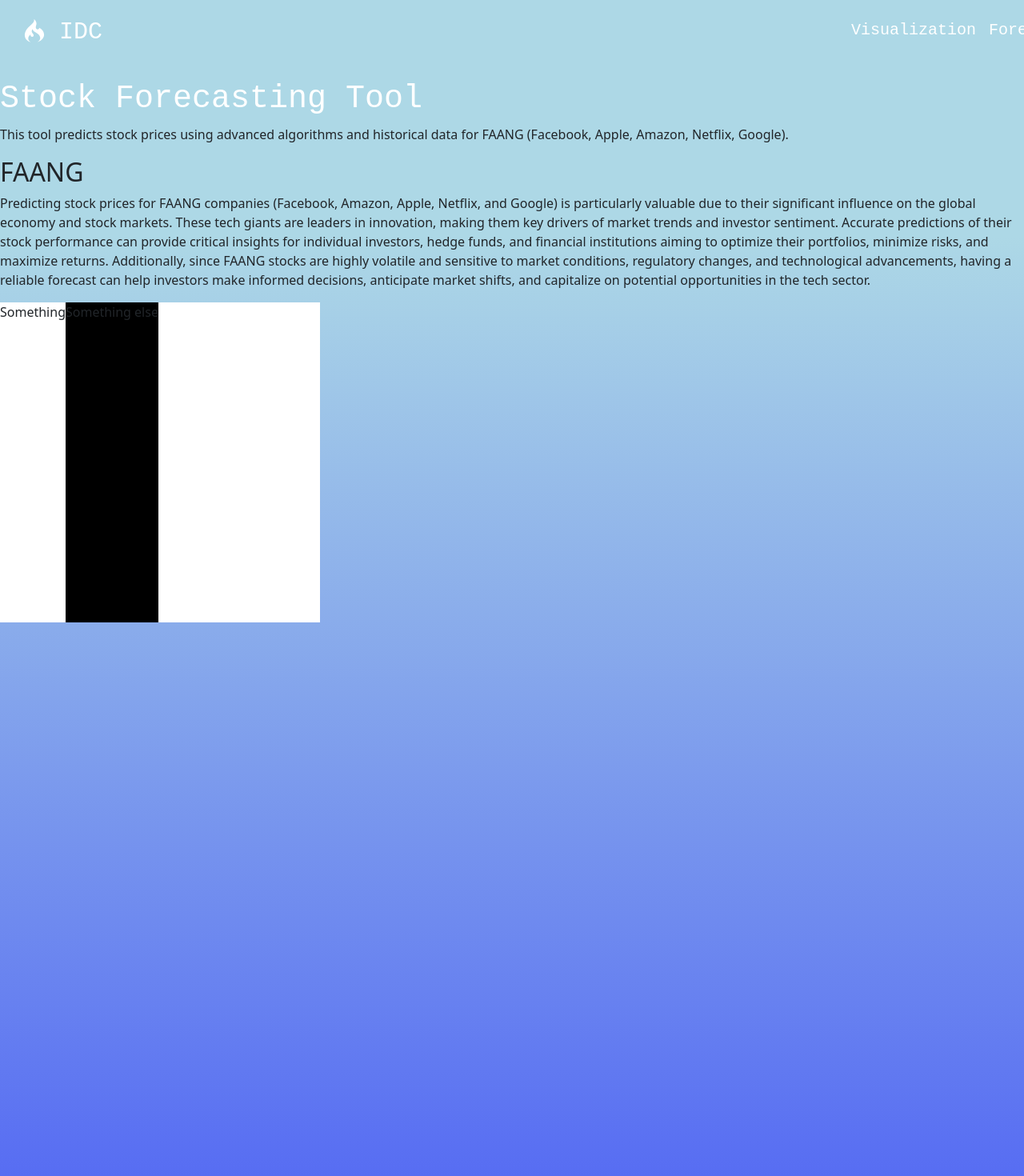
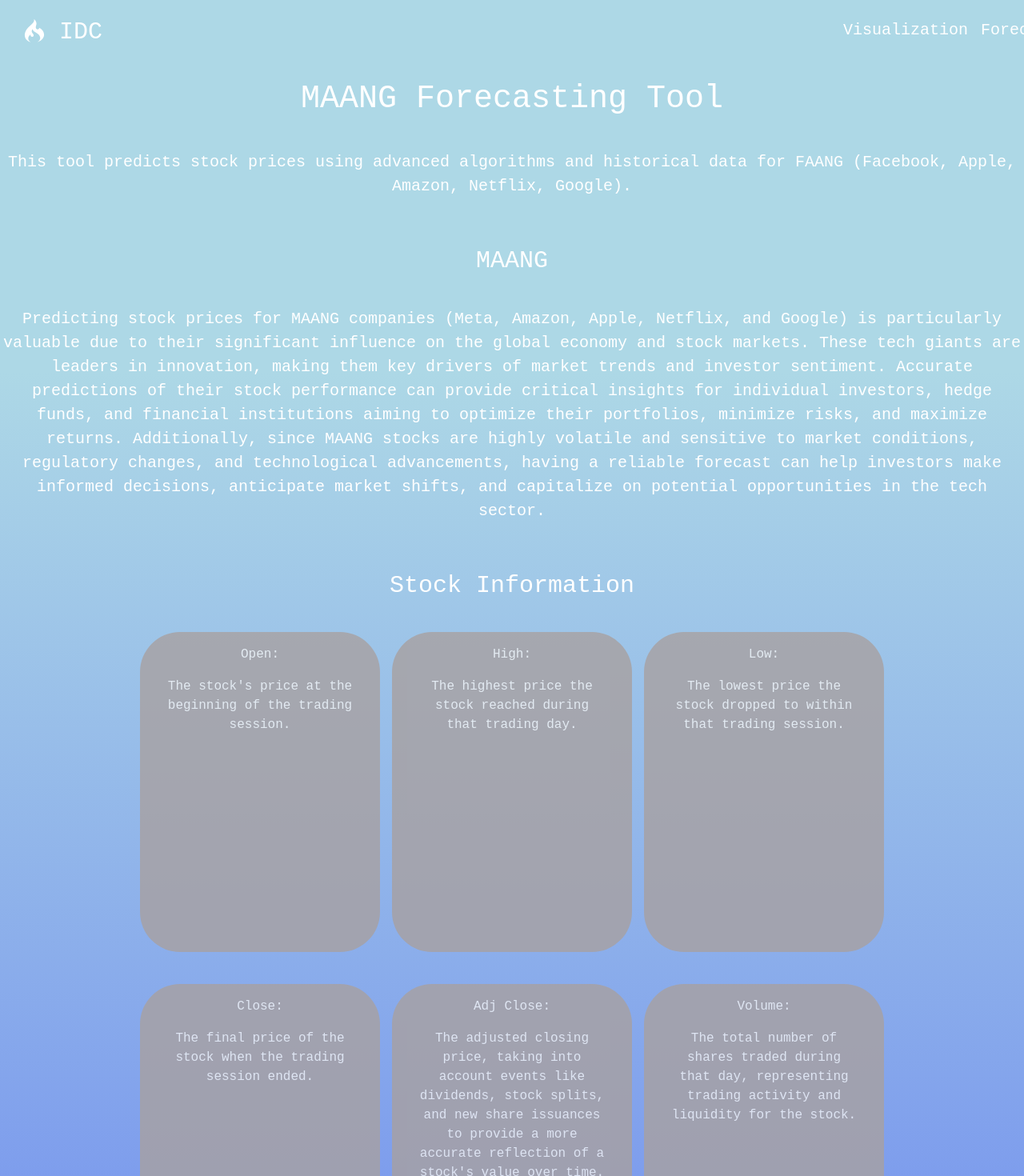
Before and after one commit to StarStrucken/HackED-Beta-2024, a React (Vite) app in the folder Frontend/: page / in a window 1280 px wide. Shown: the top 1470 px of the page at 80% size. Built offline with nearby package versions, Linux system fonts and the light colour scheme.

Commit message:
oh my god so much new code

```diff
--- /dev/null
+++ b/Frontend/src/CustomNavDropdown.css
@@ -0,0 +1,12 @@
+.dropdown-hover .dropdown-menu {
+  opacity: 0;
+  visibility: hidden;
+  transform: translateY(-10px);
+  transition: opacity 0.3s ease, transform 0.3s ease;
+}
+
+.dropdown-hover:hover .dropdown-menu {
+  opacity: 1;
+  visibility: visible;
+  transform: translateY(0);
+}
--- /dev/null
+++ b/Frontend/src/CustomNavDropdown.jsx
@@ -0,0 +1,46 @@
+import { useState } from 'react';
+import { NavDropdown, Nav } from 'react-bootstrap';
+import './CustomNavDropdown.css';
+
+export default function CustomNavDropdown() {
+  const [isOpen, setIsOpen] = useState(false);
+
+  return (
+    <div
+      className="dropdown-hover"
+      onMouseEnter={() => setIsOpen(true)}
+      onMouseLeave={() => setIsOpen(false)}
+    >
+      <NavDropdown
+        title={<span style={{ color: "white" }}>About</span>}
+        id="about-dropdown"
+        className="custom-nav-dropdown"
+        show={isOpen}
+        style={{
+          fontSize: "20px",
+          fontFamily: "monospace",
+          marginTop: "10px",
+          height: "40px"
+        }}
+      >
+        <NavDropdown.Item
+          style={{ fontSize: "20px", fontFamily: "monospace" }}
+          href="#tech-stack"
+        >
+          <Nav.Link href="#tech-stack">Tech Stack</Nav.Link>
+        </NavDropdown.Item>
+        <NavDropdown.Divider />
+        <NavDropdown.Item
+          style={{
+            fontSize: "20px",
+            fontFamily: "monospace",
+            marginBottom: "10px",
+          }}
+          href="#team"
+        >
+          <Nav.Link href="#team">Team</Nav.Link>
+        </NavDropdown.Item>
+      </NavDropdown>
+    </div>
+  );
+};
--- /dev/null
+++ b/Frontend/src/NavBar.css
@@ -0,0 +1,3 @@
+.custom-nav-dropdown .dropdown-toggle::after {
+    border-top: 0.3em solid white !important;
+  }
--- a/Frontend/src/NavBar.jsx
+++ b/Frontend/src/NavBar.jsx
@@ -2,7 +2,9 @@
 import Nav from "react-bootstrap/Nav";
 import "bootstrap/dist/css/bootstrap.min.css";
 import { DiCodeigniter } from "react-icons/di";
-import NavDropdown from "react-bootstrap/NavDropdown";
+import CustomNavDropdown from "./CustomNavDropDown";
+import "./NavBar.css";
+
 export default function NavBar() {
   const goToVisualization = () => {
     window.location.href = "/visualization";
@@ -39,7 +41,7 @@
                 style={{
                   display: "flex",
                   alignItems: "center",
-                  marginRight: "920px",
+                  marginRight: "910px",
                   fontSize: "30px",
                   fontFamily: "monospace",
                   marginTop: "5px",
@@ -82,37 +84,7 @@
               </p>
             </Nav.Link>
 
-            <NavDropdown
-              title="About"
-              id="about-dropdown"
-              style={{
-                fontSize: "20px",
-                fontFamily: "monospace",
-                marginTop: "10px",
-                color: "white",
-                height: "40px",
-              }}
-            >
-              <NavDropdown.Item
-                style={{ fontSize: "20px", fontFamily: "monospace" }}
-                href="#tech-stack"
-              >
-                <Nav.Link href="#tech-stack">Tech Stack</Nav.Link>
-              </NavDropdown.Item>
-              <NavDropdown.Divider />
-
-              <NavDropdown.Item
-                style={{
-                  fontSize: "20px",
-                  fontFamily: "monospace",
-                  marginBottom: "10px",
-                }}
-                href="#team"
-              >
-                <Nav.Link href="#team">Team</Nav.Link>
-              </NavDropdown.Item>
-
-            </NavDropdown>
+            <CustomNavDropdown />
           </Nav>
         </div>
       </Navbar>
--- a/Frontend/src/StartPage.css
+++ b/Frontend/src/StartPage.css
@@ -1,3 +1,7 @@
+.start-page {
+    text-align: center;
+}
+
 .page {
   margin: auto;
   display: flex;
@@ -5,7 +9,7 @@
   background-image: linear-gradient(lightblue 10%, blue 90%);
   height: max-content;
   height: 100%;
-    height: 370vh;
+  height: 580vh;
 }
 
 .project-title {
@@ -20,8 +24,23 @@
   cursor: default;
 }
 
+.description {
+  font-size: 20px;
+  text-emphasis: bold;
+  margin-top: 40px;
+  font-family: monospace;
+  color: white;
+}
+
+.description-header {
+  font-size: 30px;
+  text-emphasis: bold;
+  margin-top: 60px;
+  font-family: monospace;
+  color: white;
+}
+
 .flex-container {
-
   display: flex;
   flex-wrap: nowrap;
   background-color: white;
@@ -29,10 +48,41 @@
   height: 400px;
 }
 
-
 .flex-container2 {
   display: flex;
   flex-wrap: nowrap;
+  margin-left: 100px;
   background-color: black;
-    width:
 }
+
+.container {
+  display: flex;
+  flex-wrap: wrap;
+  justify-content: center;
+  gap: 15px;
+  margin-top: 40px;
+}
+
+.box, .box-2 {
+  background-color: #a8a1a1;
+  opacity: 0.8;
+  position: relative;
+  height: 400px;
+  width: 300px;
+  padding: 1rem 2rem;
+  border-radius: 50px;
+  font-family: monospace;
+  text-align: center;
+  color: whitesmoke;
+  transition: transform 0.2s, color 0.2s;
+}
+
+.box-2 {
+  height: 550px;
+  width: 550px;
+}
+
+.box:hover, .box-2:hover {
+  border: 2px solid whitesmoke;
+  transform: scale(1.1);
+}
--- a/Frontend/src/StartPage.jsx
+++ b/Frontend/src/StartPage.jsx
@@ -9,21 +9,31 @@
     return (
         <div className="page" id="top">
             <NavBar />
-            <div>
-                <h1 className="project-title"> Stock Forecasting Tool</h1>
-            <p>This tool predicts stock prices using advanced algorithms and historical data for FAANG (Facebook, Apple, Amazon, Netflix, Google).</p>
-            <h2>FAANG</h2>
-            <p>Predicting stock prices for FAANG companies (Facebook, Amazon, Apple, Netflix, and Google) is particularly valuable due to their significant influence on the global economy and stock markets.
+            <div className="start-page">
+                <h1 className="project-title"> MAANG Forecasting Tool</h1>
+            <p className="description">This tool predicts stock prices using advanced algorithms and historical data for FAANG (Facebook, Apple, Amazon, Netflix, Google).</p>
+            <h2 className="description-header">MAANG</h2>
+            <p className="description">Predicting stock prices for MAANG companies (Meta, Amazon, Apple, Netflix, and Google) is particularly valuable due to their significant influence on the global economy and stock markets.
                 These tech giants are leaders in innovation, making them key drivers of market trends and investor sentiment. Accurate predictions of their stock performance can provide critical insights for individual investors, hedge funds, and financial institutions aiming to optimize their portfolios, minimize risks, and maximize returns.
-                Additionally, since FAANG stocks are highly volatile and sensitive to market conditions, regulatory changes, and technological advancements, having a reliable forecast can help investors make informed decisions, anticipate market shifts, and capitalize on potential opportunities in the tech sector.
+                Additionally, since MAANG stocks are highly volatile and sensitive to market conditions, regulatory changes, and technological advancements, having a reliable forecast can help investors make informed decisions, anticipate market shifts, and capitalize on potential opportunities in the tech sector.
             </p>
-            <h2> </h2>
-                <div className="flex-container">
-                <div> Something </div>
-                <div className="flex-container2">
-                <div> Something else </div>
+            <h2 className="description-header">Stock Information</h2>
+                <div className="container">
+                    <div className="box"><p>Open:</p> The stock's price at the beginning of the trading session.</div>
+                    <div className="box"><p>High:</p> The highest price the stock reached during that trading day.</div>
+                    <div className="box"><p>Low:</p> The lowest price the stock dropped to within that trading session.</div>
                 </div>
+                <div className="container">
+                <div className="box"><p>Close:</p> The final price of the stock when the trading session ended.</div>
+                    <div className="box"><p>Adj Close:</p> The adjusted closing price, taking into account events like dividends, stock splits, and new share issuances to provide a more accurate reflection of a stock's value over time.</div>
+                    <div className="box"><p>Volume:</p> The total number of shares traded during that day, representing trading activity and liquidity for the stock.</div>
+                </div>
+                <div className="container">
 
+                    <div className="box-2">
+                        <h1>Correlation</h1>
+                        These columns collectively offer insights into a stock's trading behavior and performance throughout the day. For instance, the Open and Close prices reveal price movement from the beginning to the end of the session, while the High and Low indicate the range within which the stock fluctuated. Adj Close provides a long-term view by normalizing Close prices to account for external factors, helping investors analyze trends. Volume measures market interest and trading intensity, often impacting price changes—higher volumes may indicate stronger buying or selling interest, potentially leading to larger price shifts within the Open-Close range. Together, these metrics provide a holistic view of the stock’s performance, volatility, and investor sentiment on any given day.
+                        </div>
                 </div>
             <TechStack />
             <Team />
--- a/Frontend/src/Team.css
+++ b/Frontend/src/Team.css
@@ -15,6 +15,7 @@
     justify-content: center;
     flex-wrap: wrap;
     gap: 20px;
+    margin-top: 20px;
 }
 
 .team-list-members {
@@ -52,7 +53,7 @@
   --slice-4: inset(40% -6px 43% 0);
   --slice-5: inset(80% -6px 5% 0);
 
-  content: 'Shashunga';
+  content: 'IDC';
   display: block;
   position: absolute;
   top: 0;
```
Lines whose indentation alone changed are shown as unchanged.
